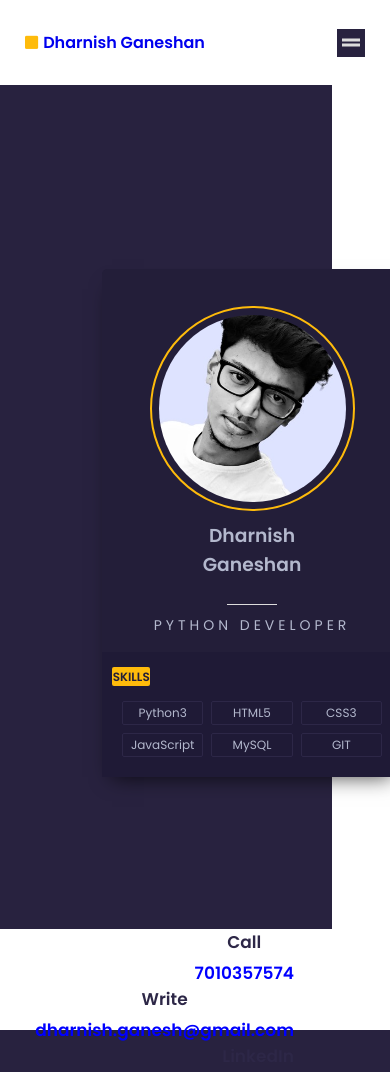
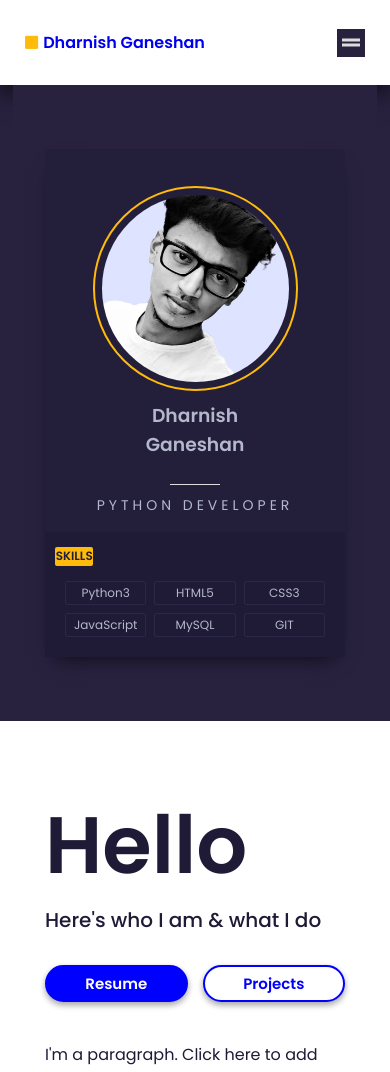
Before and after one commit to dharnish-dev/Portfolio, a plain HTML site: page index.html in a window 390 px wide. Shown: the top 1072 px of the page. Drawn offline with Linux system fonts and the light colour scheme.

Commit message:
fix bugs and page responsive

```diff
--- a/css/style.css
+++ b/css/style.css
@@ -24,6 +24,7 @@ body{
     font-size: 16px;
     /* width: 100%; */
     /* height: 100%; */
+    /* overflow: hidden; */
 }
 
 a{
@@ -130,7 +131,7 @@ nav p{
 }
 
 /* Media Query */
-@media screen and (max-width: 914px){
+@media screen and (max-width: 940px){
     .menu{
         display: block;
     }
@@ -215,8 +216,9 @@ nav p{
 /* Style Main */
 main{
     width: 100vw;
-    height: 100vh;
-    overflow: hidden;
+    /* height: 100vh; */
+    height: 100%;
+    /* overflow: hidden; */
     /* margin: 30px 50px; */
     display: grid;
     /* grid-gap: 20px; */
@@ -385,7 +387,6 @@ main{
     /* font-size: 1.2vw; */
     margin-top: 30px;
     /* font-size: 1em; */
-
 }
 .info-section-div .btn-div{
     display: flex;
@@ -441,9 +442,11 @@ main{
 /* footer */
 footer{
     background-color: #ffffff;
-    color: #1F1A36;;
-    width: 100vw;
-    height: 12vh;
+    color: #1F1A36;
+    /* width: 100vw; */
+    /* height: 12vh; */
+    width: 100%;
+    height: 100%;
     display: flex;
     justify-content: flex-end;
     align-items: center;
@@ -451,7 +454,8 @@ footer{
 }
 
 footer div{
-    margin-right: 6rem;
+    /* margin-right: 6rem; */
+    margin: 15px 50px 15px 0;
     display: flex;
     justify-content: center;
     align-items: center;
@@ -474,3 +478,89 @@ footer div{
 footer div p:nth-child(1) {
     margin-bottom: 5px;
 }
+
+@media screen and (max-width: 819px){
+/* Style Main */
+    main{
+        width: 100vw;
+        /* height: 100vh; */
+        height: 100%;
+        overflow: hidden;
+        display: grid;
+        grid-template-areas:
+            'card-section card-section'
+            'info-section info-section';
+        justify-items: center;
+        align-items: center;
+    }
+    #card-section{
+        grid-area: card-section;
+        padding: 4rem 2rem 4rem 2rem;
+        display: flex;
+        justify-content: flex-end;
+        align-items: center;
+        background-color: var(--primary);
+    }
+    .card-container{
+        position: relative;
+        left: 0;
+    }
+    #info-section{
+        grid-area: info-section;
+        width: 100%;
+        display: flex;
+        justify-content: center;
+        align-items: center;
+        background-color: #ffffff;
+        padding: 4rem 2rem 4rem 2rem;
+        /* margin-bottom: 10px; */
+    }
+    .info-section-div{
+        display: flex;
+        flex-direction: column;
+        text-align: left;
+        margin-left: 0;
+        width: 300px;
+    }
+    .info-section-div .para1{
+        /* font-size: 11vmin; */
+        font-size: 80px;
+        font-weight: 900;
+    }
+
+    .info-section-div .para2{
+        /* font-size: 3vmin; */
+        font-size: 20px;
+        font-weight: 500;
+        margin-bottom: 20px;
+    }
+
+    .info-section-div .para3{
+        margin-top: 30px;
+        font-size: 1em;
+    }
+    footer{
+        width: 100%;
+        height: 100%;
+        /* padding: 10px; */
+        display: flex;
+        justify-content: space-evenly;
+        /* align-items: center; */
+        flex-wrap: wrap;
+        flex-direction: row;
+    }
+    footer div{
+        margin: 20px;
+    }
+}
+
+@media screen and (max-width: 567px){
+    footer{
+        width: 100%;
+        display: flex;
+        justify-content: center;
+        align-items: center;
+        flex-wrap: wrap;
+        flex-direction: column;
+    }
+}
```
